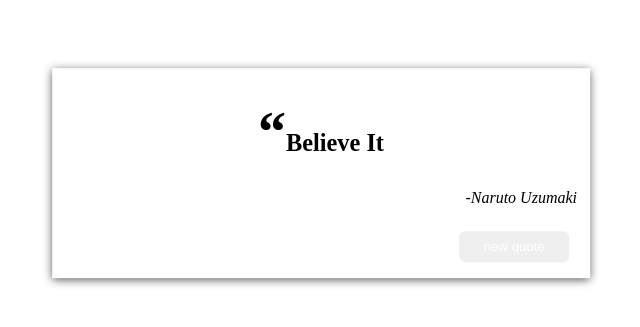
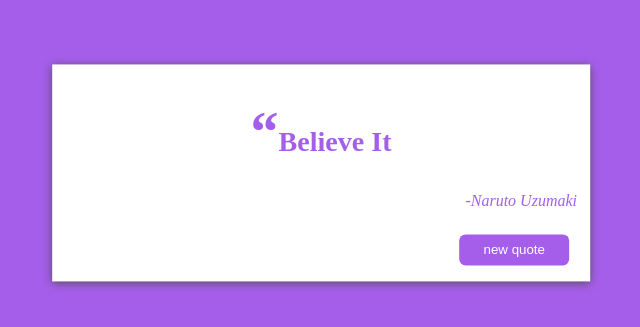
Before and after one commit to SandhyaR1007/random-quote-generator, a React (Create React App) app: page / in a window 1280 px wide. Shown: the part 227-554 px from the top of the page, without its empty margins (319-959 px from the left). Built offline with nearby package versions, Linux system fonts and the light colour scheme; no server answers.

Commit message:
changes in css

```diff
--- a/src/styles.css
+++ b/src/styles.css
@@ -1,6 +1,12 @@
+:root {
+  --main-color: #a55eea;
+  --white-color: #fff;
+}
 body {
   text-align: center;
   transition: background-color 0.5s ease-in;
+  background-color: var(--main-color);
+  color: var(--main-color);
 }
 .App {
   /* display:flex;
@@ -15,8 +21,8 @@ body {
   left: 50%;
   transform: translate(-50%, -50%);
   width: 40%;
-  font-size: 1.3rem;
-  background-color: white;
+  font-size: 1.5rem;
+  background-color: var(--white-color);
   padding: 0.5rem 0.8rem;
   box-shadow: 0px 2px 9px 0px rgb(75, 75, 75);
   transition: color 0.5s ease-in;
@@ -33,9 +39,10 @@ body {
   padding: 0.5rem 1.5rem;
   border: none;
   border-radius: 0.4rem;
-  color: white;
+  color: var(--white-color);
   margin: 0.5rem;
   transition: background-color 0.5s ease-in;
+  background-color: var(--main-color);
 }
 .btn:hover {
   cursor: pointer;
```
